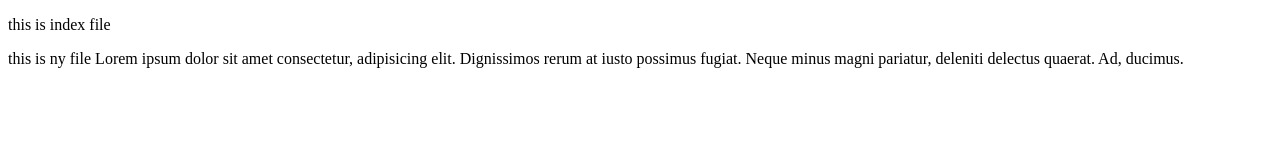
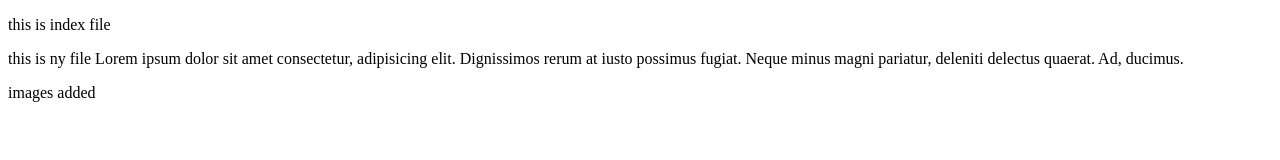
Before and after one commit to AJAKSHAY77/git-merge, a plain HTML site: page index.html in a window 1280 px wide. Drawn offline with Linux system fonts and the light colour scheme.

Commit message:
feature2

```diff
--- a/index.html
+++ b/index.html
@@ -8,5 +8,7 @@
 <body>
         <p>this is index file</p>
         <p>this is ny file Lorem ipsum dolor sit amet consectetur, adipisicing elit. Dignissimos rerum at iusto possimus fugiat. Neque minus magni pariatur, deleniti delectus quaerat. Ad, ducimus.</p>
+
+        <p>images added</p>
 </body>
 </html>
```
